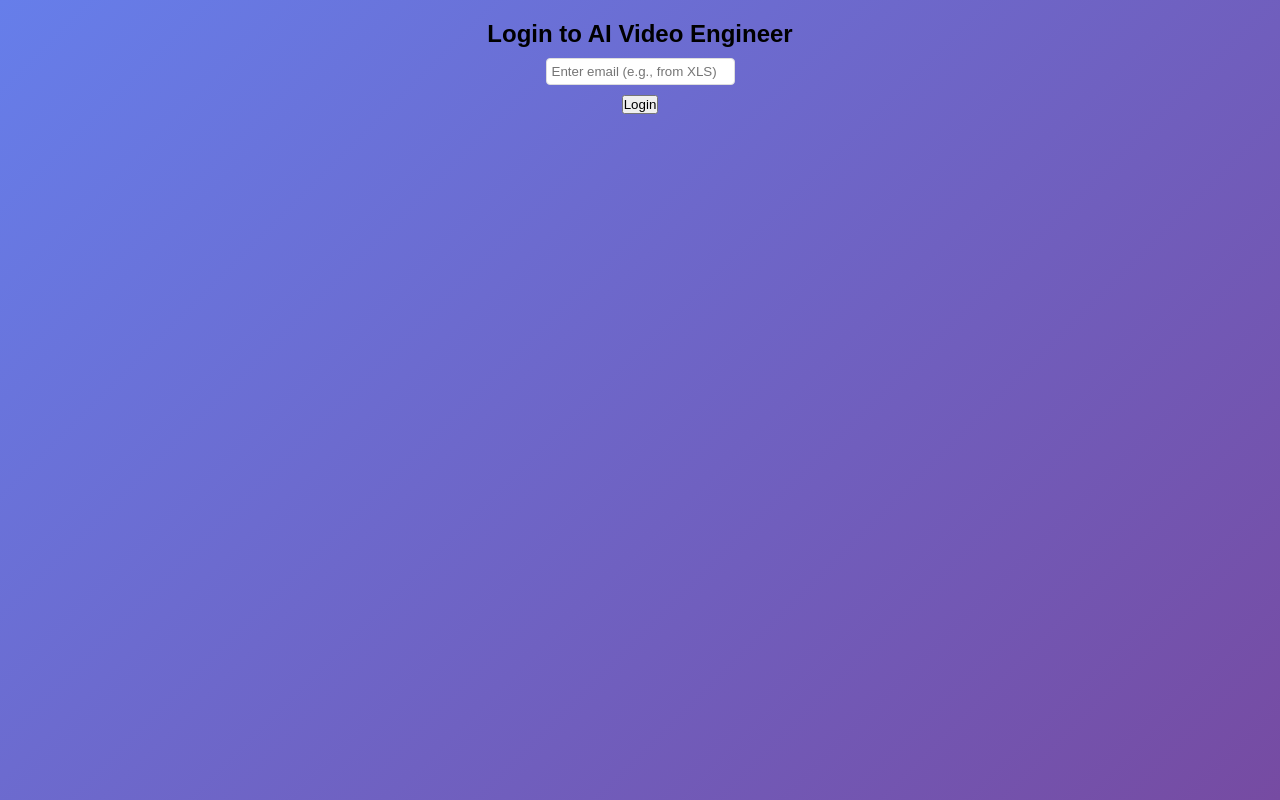
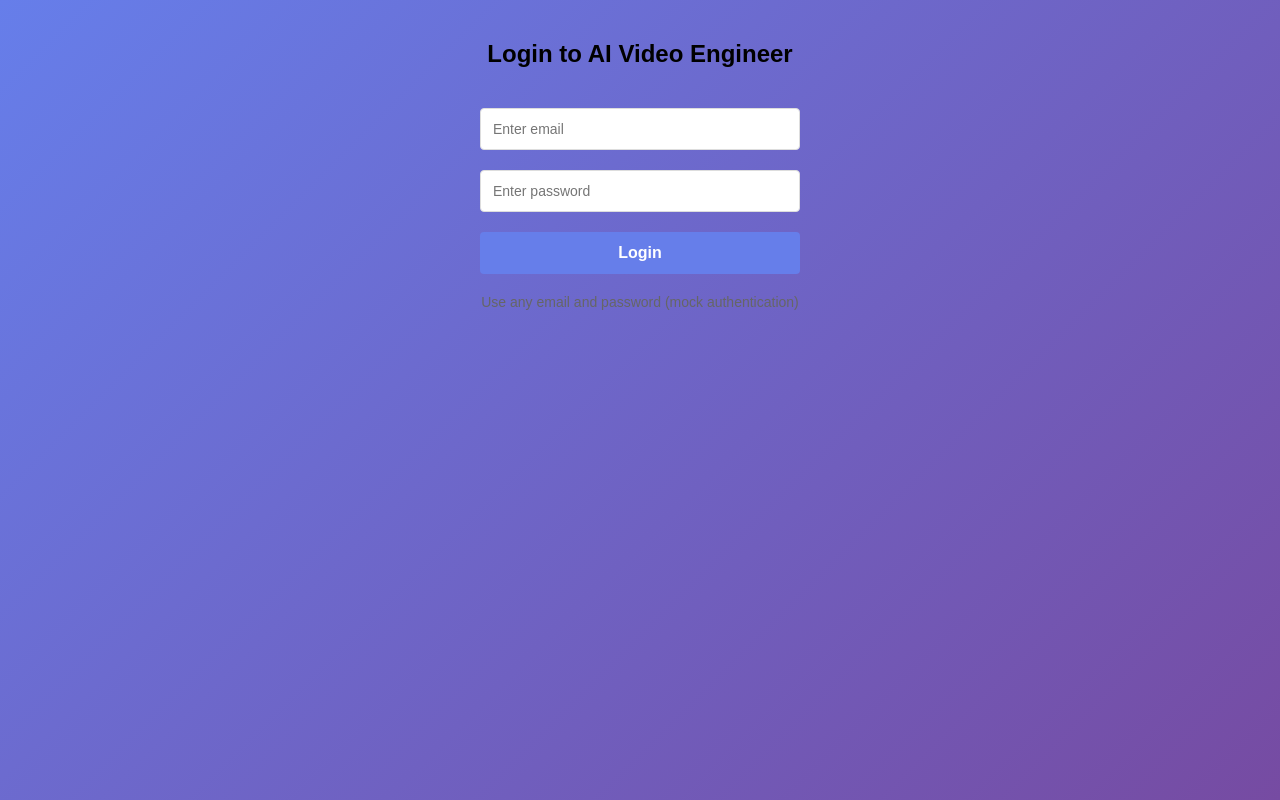
Before and after one commit to princeflexzy0/ai-video-engineer-frontend, a React (Create React App) app: page /#/login in a window 1280 px wide. Built offline with nearby package versions, Linux system fonts and the light colour scheme; no server answers; the HTML template or start-up script is replaced by a standard one.

Commit message:
fix: Add password field and fix login functionality

```diff
--- a/src/components/Auth/Login.js
+++ b/src/components/Auth/Login.js
@@ -4,6 +4,7 @@ import { useNavigate } from 'react-router-dom';
 
 const Login = () => {
   const [email, setEmail] = useState('');
+  const [password, setPassword] = useState('');
   const { login, isAuthenticated } = useAuth();
   const navigate = useNavigate();
 
@@ -14,24 +15,67 @@ const Login = () => {
 
   const handleSubmit = (e) => {
     e.preventDefault();
-    if (email) login(email);  // Mock login
+    const success = login(email, password);
+    if (success) {
+      navigate('/dashboard');
+    }
   };
 
   return (
-    <div style={{ padding: '20px', textAlign: 'center' }}>
-      <h2>Login to AI Video Engineer</h2>
+    <div style={{ padding: '40px', maxWidth: '400px', margin: '0 auto', textAlign: 'center' }}>
+      <h2 style={{ marginBottom: '30px' }}>Login to AI Video Engineer</h2>
       <form onSubmit={handleSubmit}>
         <input
           type="email"
           value={email}
           onChange={(e) => setEmail(e.target.value)}
-          placeholder="Enter email (e.g., from XLS)"
+          placeholder="Enter email"
           required
-          style={{ margin: '10px', padding: '5px' }}
+          style={{
+            width: '100%',
+            padding: '12px',
+            margin: '10px 0',
+            border: '1px solid #ddd',
+            borderRadius: '4px',
+            fontSize: '14px'
+          }}
         />
-        <br />
-        <button type="submit">Login</button>
+        <input
+          type="password"
+          value={password}
+          onChange={(e) => setPassword(e.target.value)}
+          placeholder="Enter password"
+          required
+          style={{
+            width: '100%',
+            padding: '12px',
+            margin: '10px 0',
+            border: '1px solid #ddd',
+            borderRadius: '4px',
+            fontSize: '14px'
+          }}
+        />
+        <button
+          type="submit"
+          style={{
+            width: '100%',
+            padding: '12px',
+            marginTop: '10px',
+            backgroundColor: '#667eea',
+            color: 'white',
+            border: 'none',
+            borderRadius: '4px',
+            fontSize: '16px',
+            fontWeight: 'bold',
+            cursor: 'pointer'
+          }}
+        >
+          Login
+        </button>
       </form>
+      <p style={{ marginTop: '20px', fontSize: '14px', color: '#666' }}>
+        Use any email and password (mock authentication)
+      </p>
     </div>
   );
 };
```
